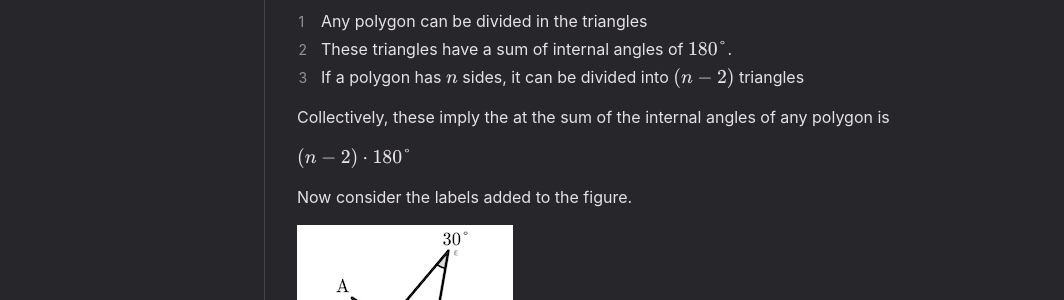
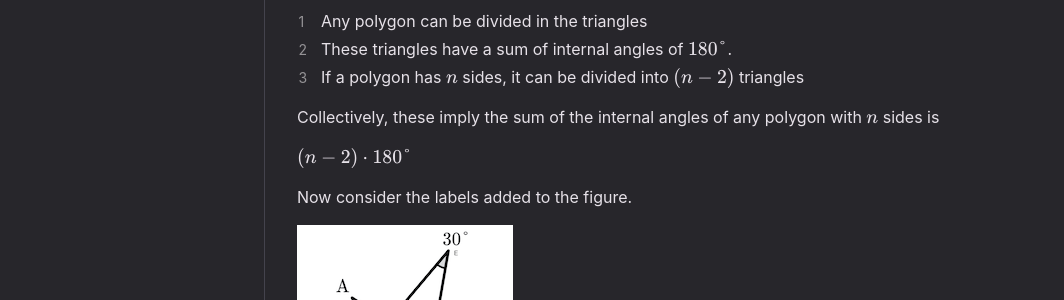
Before and after one commit to oldgooseberry/oldgooseberry.github.io, a Jekyll site: the page built from solns/old/old4b.md, in a window 1280 px wide. Shown: the part 657-957 px from the top of the page, without its empty margins (107-1171 px from the left). Built offline with Jekyll 4.4.1, drawn with Linux system fonts in a browser that asks for light colours; formulas are drawn with MathJax 3.

Commit message:
English my old friend....

```diff
--- a/solns/old/old4b.md
+++ b/solns/old/old4b.md
@@ -26,7 +26,7 @@ In this solution, we will be working with a few simple facts.
 2. These triangles have a sum of internal angles of $180°$.
 3. If a polygon has $n$ sides, it can be divided into $(n-2)$ triangles
 
-Collectively, these imply the at the sum of the internal angles of any polygon is
+Collectively, these imply the sum of the internal angles of any polygon with $n$ sides is
 
 $ (n - 2) \cdot 180°$
 
```
